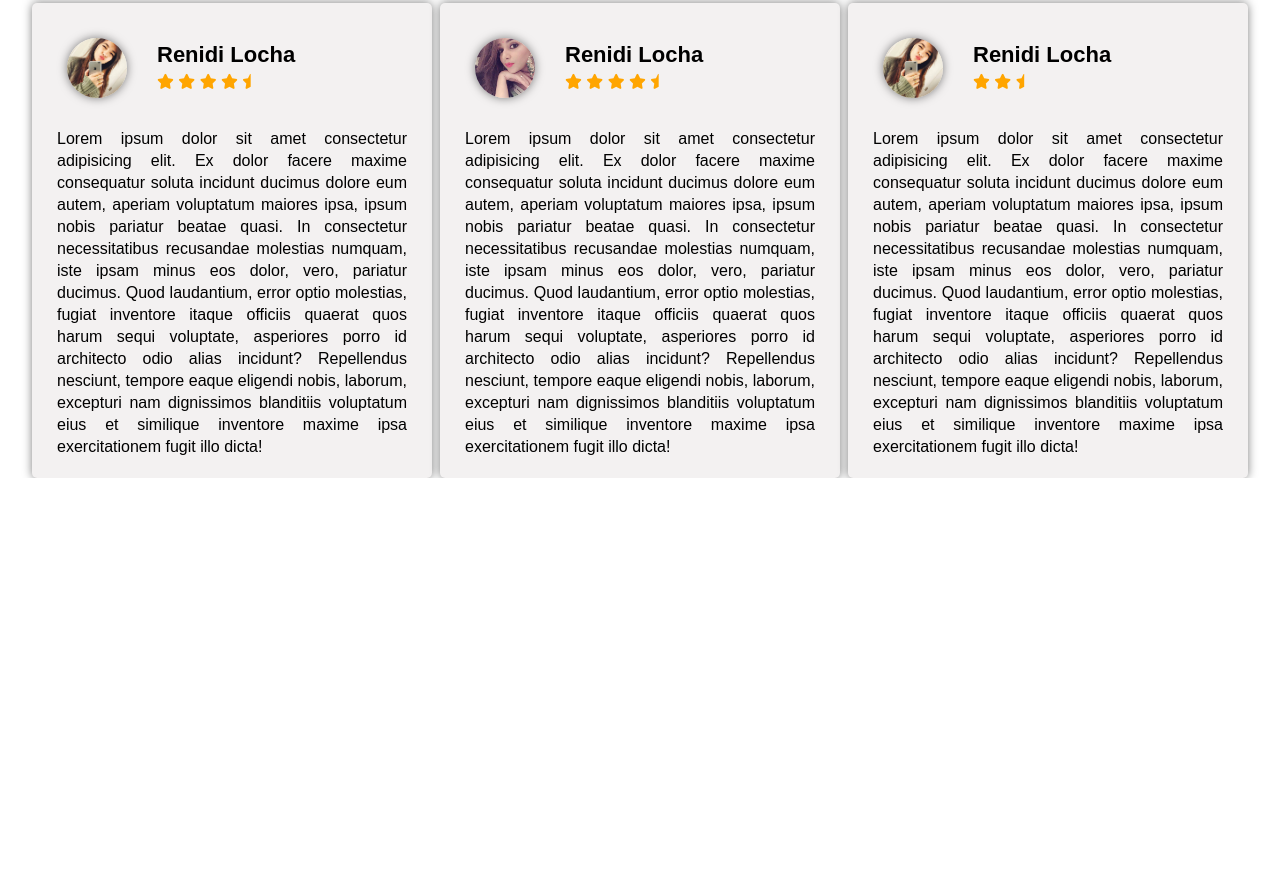
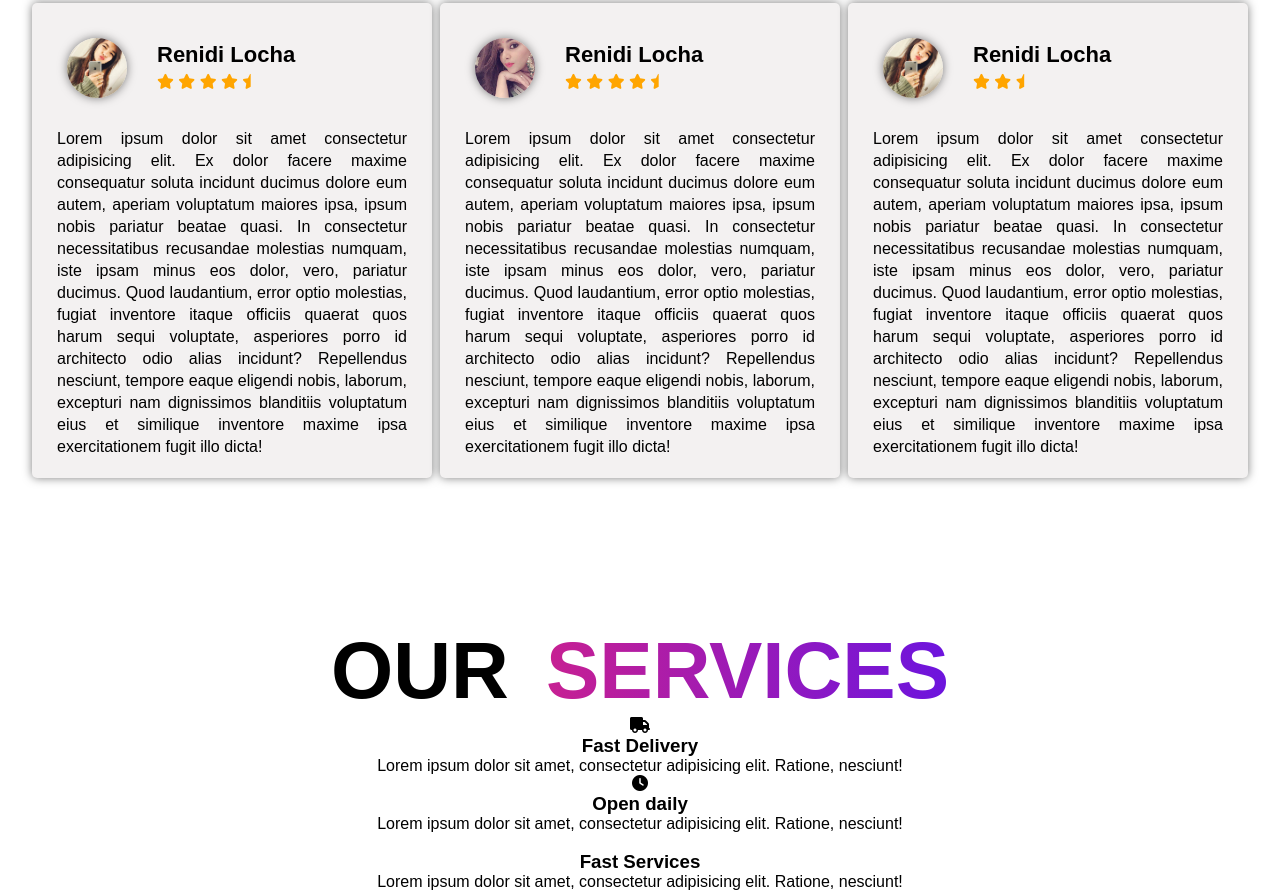
Before and after one commit to Zawminsoe27/Shoes-shopping-website, a plain HTML site: page index.html in a window 1280 px wide. Shown: the part 4110-5001 px from the top of the page. Before the commit the page ends 4588 px from the top, so only its background shows below. Drawn offline with Linux system fonts and the light colour scheme; files whose address does not match are found by name.

Commit message:
add services section

```diff
--- a/index.html
+++ b/index.html
@@ -355,7 +355,6 @@
             <div class="profile">
               <div class="profile-image">
                 <img src="image/gir_dp2.jpg" alt="" />
-
               </div>
               <div class="name">
                 <b>Renidi Locha</b>
@@ -397,7 +396,6 @@
                   <i class="fas fa-star"></i>
                   <i class="fas fa-star"></i>
                   <i class="fas fa-star"></i>
-
                 </div>
               </div>
             </div>
@@ -417,12 +415,12 @@
               exercitationem fugit illo dicta!
             </p>
           </div>
-        </div> <div class="review-card">
+        </div>
+        <div class="review-card">
           <div class="card-top">
             <div class="profile">
               <div class="profile-image">
                 <img src="image/gir_dp2.jpg" alt="" />
-
               </div>
               <div class="name">
                 <b>Renidi Locha</b>
@@ -451,7 +449,8 @@
               exercitationem fugit illo dicta!
             </p>
           </div>
-        </div> <div class="review-card">
+        </div>
+        <div class="review-card">
           <div class="card-top">
             <div class="profile">
               <div class="profile-image">
@@ -484,7 +483,8 @@
               exercitationem fugit illo dicta!
             </p>
           </div>
-        </div> <div class="review-card">
+        </div>
+        <div class="review-card">
           <div class="card-top">
             <div class="profile">
               <div class="profile-image">
@@ -517,7 +517,8 @@
               exercitationem fugit illo dicta!
             </p>
           </div>
-        </div> <div class="review-card">
+        </div>
+        <div class="review-card">
           <div class="card-top">
             <div class="profile">
               <div class="profile-image">
@@ -550,12 +551,12 @@
               exercitationem fugit illo dicta!
             </p>
           </div>
-        </div> <div class="review-card">
+        </div>
+        <div class="review-card">
           <div class="card-top">
             <div class="profile">
               <div class="profile-image">
                 <img src="image/gir_dp2.jpg" alt="" />
-
               </div>
               <div class="name">
                 <b>Renidi Locha</b>
@@ -626,5 +627,37 @@
         full.src = small.src;
       }
     </script>
+    <!--  services  -->
+    <div class="services" id="Services">
+      <h1>Our <span>Services</span></h1>
+      <div class="servies-cards">
+        <div class="services-box">
+          <i class="fa-solid fa-truck"></i>
+          <h3>Fast Delivery</h3>
+          <p>
+            Lorem ipsum dolor sit amet, consectetur adipisicing elit. Ratione,
+            nesciunt!
+          </p>
+        </div>
+
+        <div class="services-box">
+          <i class="fa-solid fa-clock"></i>
+          <h3>Open daily</h3>
+          <p>
+            Lorem ipsum dolor sit amet, consectetur adipisicing elit. Ratione,
+            nesciunt!
+          </p>
+        </div>
+
+        <div class="services-box">
+          <i class="fa-solid fa-rotate-180"></i>
+          <h3>Fast Services</h3>
+          <p>
+            Lorem ipsum dolor sit amet, consectetur adipisicing elit. Ratione,
+            nesciunt!
+          </p>
+        </div>
+      </div>
+    </div>
   </body>
 </html>
--- a/style.css
+++ b/style.css
@@ -414,3 +414,20 @@ font-size: 22px;
   line-height: 22px;
   margin-top: 15px;
 }
+.services{
+  width: 70%;
+  margin: 0 auto;
+  text-align: center;
+  padding-top: 1050px;
+}
+.services h1{
+  font-weight: 800;
+  font-size: 80px;
+  text-transform: uppercase;
+}
+.services h1 span{
+  margin-left: 15px;
+  background:linear-gradient(to left, #6c14de,#c72092);
+  -webkit-background-clip: text;
+  -webkit-text-fill-color: transparent;
+}
```
